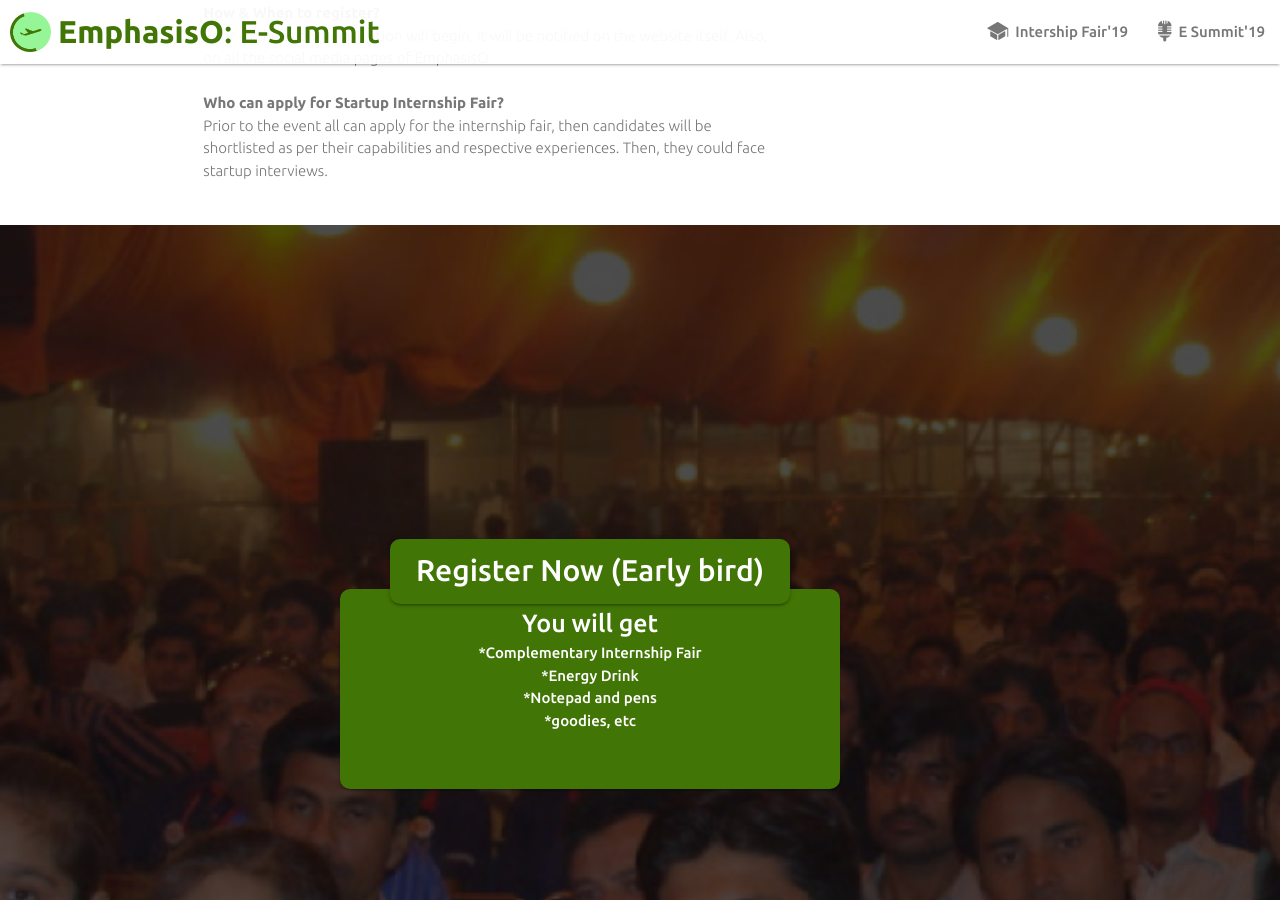
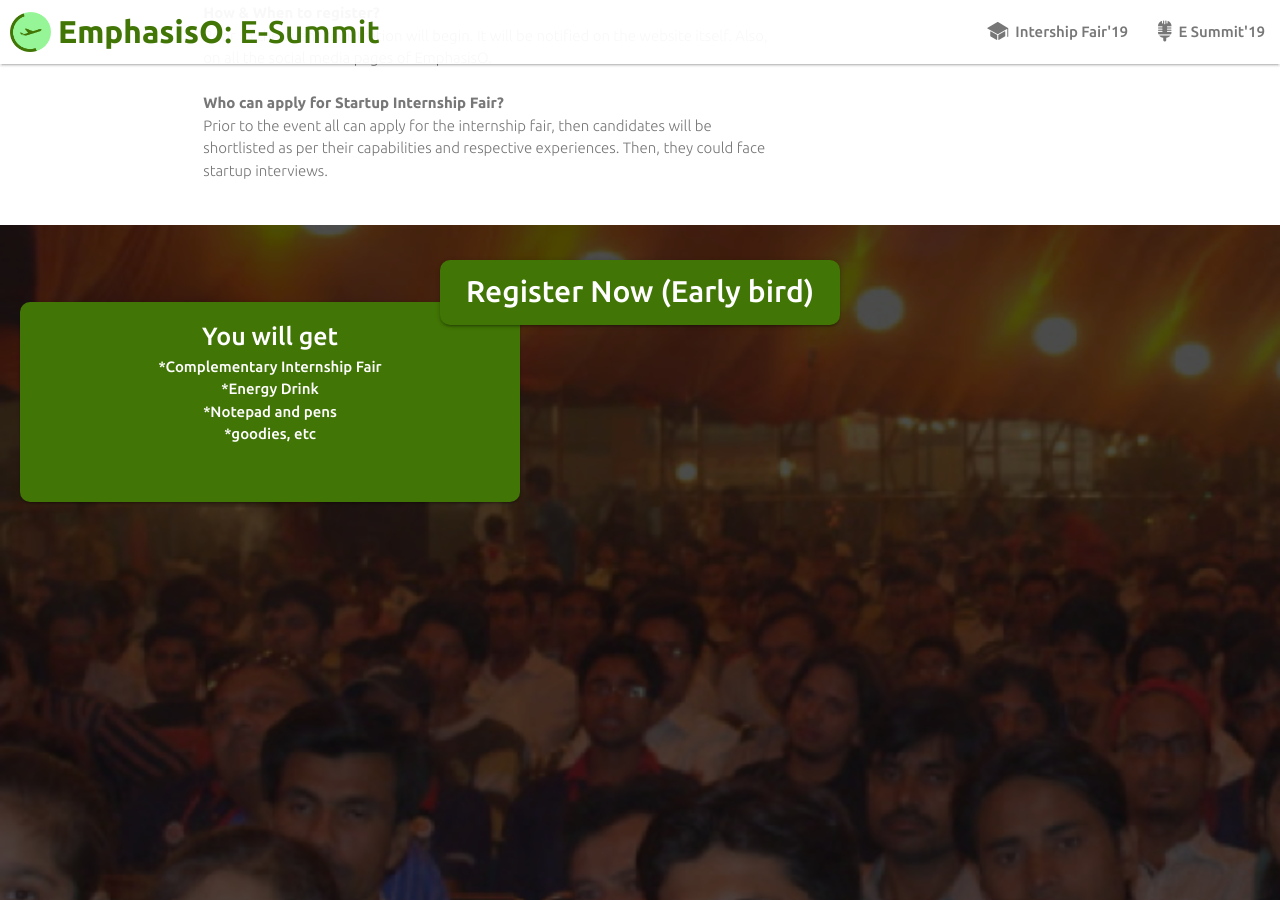
Before and after one commit to FinFO-app/emphasisO.com, a Jekyll site: the page built from index.html, in a window 1280 px wide and 900 px high, scrolled down 3667 px. Built offline with Jekyll 4.4.1, drawn with Linux system fonts in a browser that asks for light colours.

Commit message:
Update index.html

```diff
--- a/index.html
+++ b/index.html
@@ -175,19 +175,20 @@
             <div class="parallax">
                 <img src="/assets/images/crowd.png">
             </div>
-            <div class="center-hv full-page" style="padding: 20px;">
-            	<div style="position:absolute" class="center">
-                    	<div class="animated fadeIn delay-1s green card" style="padding: 15px;border-radius: 10px;;width:400px;height:65px;z-index:1;position:absolute">
+            <div class="full-page" style="padding: 20px;">
+<div class="center">
+                    <div class="animated fadeIn delay-1s green card" style=";padding: 15px;border-radius: 10px;;width:400px;height:65px;z-index:1;position:absolute;left:50%; transform: translate(-50%,0)">
                         <h5 class="animated pulse delay-2s white-text" style="font-size: 2.0rem;margin: 0">
                             <a href="http://go.eventshigh.com/5svcwz" style="color:white">Register Now (Early bird)</a>
                         </h5>
                     </div>
-                        <div class="green card white-text" style="width:500px;height:200px;position:relative;right:50px;top:50px;z-index:0; border-radius: 10px;padding:16px">
+<div class="green card white-text" style="width:500px;height:200px;position:relative;top:50px;z-index:0; border-radius: 10px;padding:16px">
 <p class="white-text" style="font-size:25px">You will get</p>
 <p class="white-text" style="">*Complementary Internship Fair</p>
 <p class="white-text" style="">*Energy Drink</p>
 <p class="white-text" style="">*Notepad and pens</p>
 <p class="white-text" style="">*goodies, etc</p>
+
 </div>
 </div>
 
```
Lines whose indentation alone changed are shown as unchanged.
